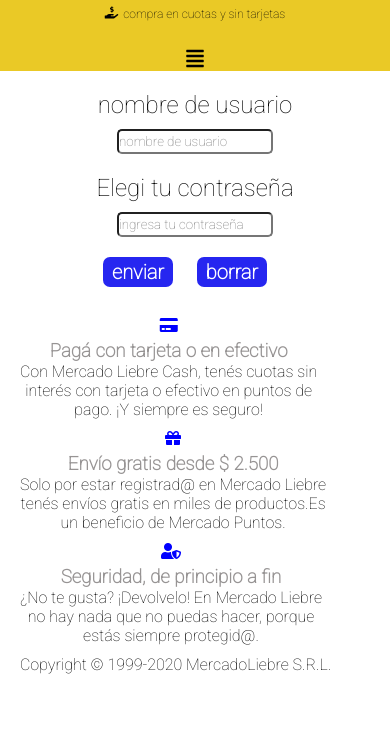
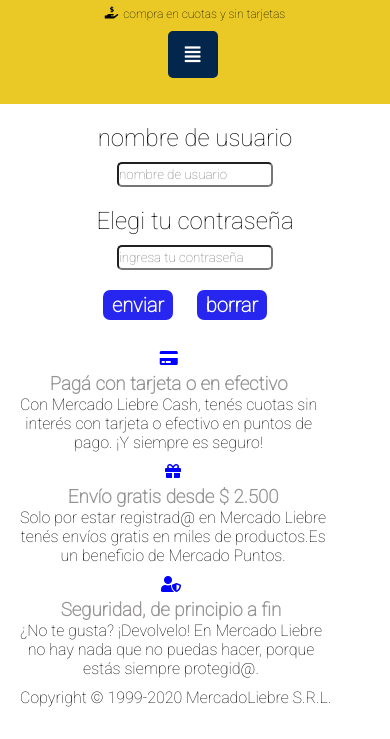
Before and after one commit to ezequielg1989/git-y-heroku, a website: page public/login.html in a window 390 px wide. Shown: the part 105-844 px from the top of the page. Drawn offline with Linux system fonts and the light colour scheme.

Commit message:
mercadoLiebre final

```diff
--- a/public/login.html
+++ b/public/login.html
@@ -15,7 +15,6 @@
 </head>
 <body>
     <header>
-
         <div class="header">
             <div class="logo">
                 <img src="/imagenes/logo-mercado-liebre.svg" alt="no se encontro la imagen" class="logo">
@@ -27,7 +26,9 @@
                 <i class="fas fa-hand-holding-usd"></i><span>compra en cuotas y sin tarjetas</span>
             </div>
         </div>
-
+        <div class="burger">
+            <span><i class="fas fa-align-justify"></i></span>
+        </div>
         <nav class="nav">
             <div class="lista-1">
                 <ul>
@@ -45,9 +46,7 @@
                     </li>
                 </ul>
             </div>
-            <div>
-                <span class="burger"><i class="fas fa-align-justify"></i></span>
-            </div>
+
             <div class="lista-2">
                 <ul>
                     <li>
```
Also changed, not shown: public/register.html (+4 -5 lines).
